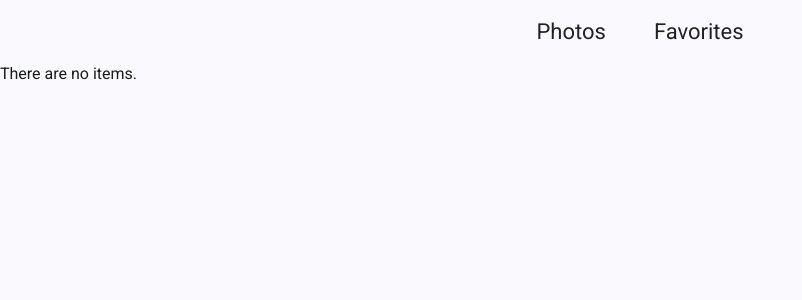
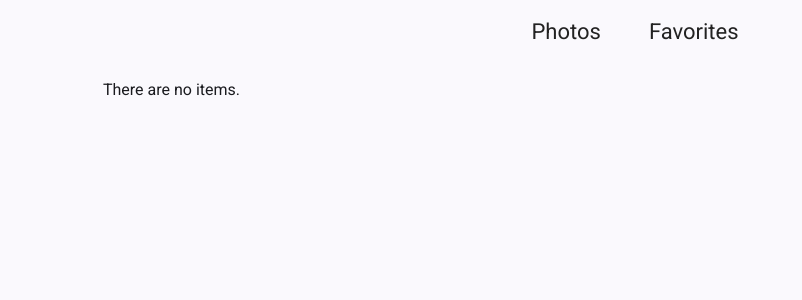
Before and after one commit to MarkoMandic9/xm-image-viewer, an Angular app: page /favorites in a window 1280 px wide. Shown: the top 300 px of the page, without its empty margins (0-802 px from the left). Built offline with nearby package versions, Linux system fonts and the light colour scheme.

Commit message:
Move scroll to document body

```diff
--- a/src/app/app.component.scss
+++ b/src/app/app.component.scss
@@ -1,16 +1,9 @@
 :host {
-  display: block;
-  width: 100%;
-  height: 100%;
-
-  .app-wrapper {
-    height: 100%;
-    display: flex;
-    flex-direction: column;
-
-    .router-outlet-wrapper {
-      flex: 1 1;
-      overflow: hidden;
-    }
+  app-header {
+    position: sticky;
+    top: 0;
+    z-index: 2;
+    margin-bottom: 16px;
+    display: block;
   }
 }
--- a/src/app/app.config.ts
+++ b/src/app/app.config.ts
@@ -1,5 +1,5 @@
 import { ApplicationConfig, provideZoneChangeDetection } from '@angular/core';
-import { provideRouter, withViewTransitions } from '@angular/router';
+import { provideRouter, withInMemoryScrolling, withViewTransitions } from '@angular/router';
 
 import { routes } from './app.routes';
 import { provideAnimationsAsync } from '@angular/platform-browser/animations/async';
@@ -8,7 +8,13 @@ import { provideHttpClient } from '@angular/common/http';
 export const appConfig: ApplicationConfig = {
   providers: [
     provideZoneChangeDetection({ eventCoalescing: true }),
-    provideRouter(routes, withViewTransitions()),
+    provideRouter(
+      routes,
+      withViewTransitions(),
+      withInMemoryScrolling({
+        scrollPositionRestoration: 'enabled',
+      }),
+    ),
     provideAnimationsAsync(),
     provideHttpClient(),
   ],
--- a/src/app/pages/main-list/main-list.component.html
+++ b/src/app/pages/main-list/main-list.component.html
@@ -1,6 +1,5 @@
 <app-image-grid
   [imagesMetaData]="images()"
-  (nextPage)="onNextPage()"
   (imageClick)="onImageClick($event)"
 >
 </app-image-grid>
--- a/src/app/pages/main-list/main-list.component.ts
+++ b/src/app/pages/main-list/main-list.component.ts
@@ -1,8 +1,9 @@
-import { Component, inject, OnInit, Signal } from '@angular/core';
+import { Component, DestroyRef, inject, OnInit, Signal } from '@angular/core';
 import { ImageGridComponent } from '../../shared/components/image-grid/image-grid.component';
 import { ImageMetadata } from '../../shared/interface/image-metadata.interface';
 import { MainListService } from './main-list.service';
-import { StorageService } from '../../shared/service/storage.service';
+import { PageScrollService } from '../../shared/directive/page-scroll.service';
+import { takeUntilDestroyed } from '@angular/core/rxjs-interop';
 
 @Component({
   selector: 'app-main-list',
@@ -15,12 +16,19 @@ export class MainListComponent implements OnInit {
 
   readonly images: Signal<ImageMetadata[]> = this.mainListService.images;
 
+  private readonly pageScrollService = inject(PageScrollService);
+  private readonly destroyRef = inject(DestroyRef);
+
   ngOnInit(): void {
     this.mainListService.loadInitialPage();
+
+    this.trackPageScroll();
   }
 
-  onNextPage(): void {
-    this.mainListService.loadNextPage();
+  trackPageScroll(): void {
+    this.pageScrollService.pageScroll$.pipe(
+      takeUntilDestroyed(this.destroyRef),
+    ).subscribe(() => this.mainListService.loadNextPage());
   }
 
   onImageClick(id: string): void {
--- a/src/app/shared/components/image-grid/image-grid.component.html
+++ b/src/app/shared/components/image-grid/image-grid.component.html
@@ -1,4 +1,4 @@
-<div class="grid-container" (infiniteScroll)="onNextPageLoad()">
+<div class="grid-container">
   @for (imageMetaData of imagesMetaData(); track imageMetaData.id) {
   <app-image-grid-item
     [imageData]="imageMetaData"
--- a/src/app/shared/components/image-grid/image-grid.component.ts
+++ b/src/app/shared/components/image-grid/image-grid.component.ts
@@ -1,21 +1,16 @@
-import { Component, input, Input, output } from '@angular/core';
+import { ChangeDetectionStrategy, Component, input, Input, output } from '@angular/core';
 import { ImageGridItemComponent } from '../image-grid-item/image-grid-item.component';
 import { CommonModule } from '@angular/common';
 import { ImageMetadata } from '../../interface/image-metadata.interface';
-import { InfiniteScrollDirective } from '../../directive/infinite-scroll.directive';
 
 @Component({
   selector: 'app-image-grid',
   templateUrl: './image-grid.component.html',
-  imports: [ImageGridItemComponent, CommonModule, InfiniteScrollDirective],
+  imports: [ImageGridItemComponent, CommonModule],
   styleUrls: ['./image-grid.component.scss'],
+  changeDetection: ChangeDetectionStrategy.OnPush,
 })
 export class ImageGridComponent {
   readonly imagesMetaData = input<ImageMetadata[]>();
-  readonly nextPage = output<void>();
   readonly imageClick = output<string>();
-
-  onNextPageLoad(): void {
-    this.nextPage.emit();
-  }
 }
--- a/src/app/shared/directive/infinite-scroll.directive.ts
+++ /dev/null
@@ -1,39 +0,0 @@
-import { Directive, ElementRef, inject } from '@angular/core';
-import { outputFromObservable } from '@angular/core/rxjs-interop';
-import { debounceTime, filter, fromEvent, map, tap } from 'rxjs';
-
-const SCROLL_OFFSET = 0.8;
-
-@Directive({
-    selector: '[infiniteScroll]',
-    standalone: true,
-})
-export class InfiniteScrollDirective {
-    private readonly elementRef: ElementRef<HTMLElement> = inject(ElementRef<HTMLElement>);
-    private readonly scrolledTriggers = new Set();
-
-    readonly infiniteScroll = outputFromObservable(
-        fromEvent(this.elementRef.nativeElement, 'scroll').pipe(
-            debounceTime(200),
-            filter(() => this.isScrolled && !this.scrolledTriggers.has(this.scrollHeight)),
-            tap(() => this.scrolledTriggers.add(this.scrollHeight)),
-            map(() => true),
-        )
-    );
-
-    private get scrollHeight(): number {
-        return this.elementRef.nativeElement.scrollHeight;
-    }
-
-    private get clientHeight(): number {
-        return this.elementRef.nativeElement.clientHeight;
-    }
-
-    private get scrollTop(): number {
-        return this.elementRef.nativeElement.scrollTop;
-    }
-
-    private get isScrolled(): boolean {
-        return this.scrollTop >= (this.scrollHeight - this.clientHeight) * SCROLL_OFFSET;
-    }
-}
--- /dev/null
+++ b/src/app/shared/directive/page-scroll.service.ts
@@ -0,0 +1,32 @@
+import { ElementRef, inject, Injectable } from '@angular/core';
+import { debounceTime, filter, fromEvent, map, tap } from 'rxjs';
+
+const SCROLL_OFFSET = 0.8;
+
+@Injectable({ providedIn: 'root' })
+export class PageScrollService {
+    private readonly scrolledTriggers = new Set();
+
+    readonly pageScroll$ = fromEvent(document, 'scroll').pipe(
+        debounceTime(200),
+        filter(() => this.isScrolled && !this.scrolledTriggers.has(this.scrollHeight)),
+        tap(() => this.scrolledTriggers.add(this.scrollHeight)),
+        map(() => true),
+    );
+
+    private get scrollHeight(): number {
+        return document.documentElement.scrollHeight;
+    }
+
+    private get clientHeight(): number {
+        return document.documentElement.clientHeight;
+    }
+
+    private get scrollTop(): number {
+        return document.documentElement.scrollTop;
+    }
+
+    private get isScrolled(): boolean {
+        return this.scrollTop >= (this.scrollHeight - this.clientHeight) * SCROLL_OFFSET;
+    }
+}
--- a/src/styles.scss
+++ b/src/styles.scss
@@ -4,6 +4,7 @@ html,
 body {
   height: 100%;
   width: 100%;
+  scrollbar-gutter: stable;
 }
 
 body {
```
